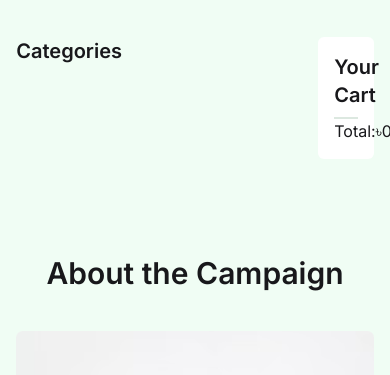
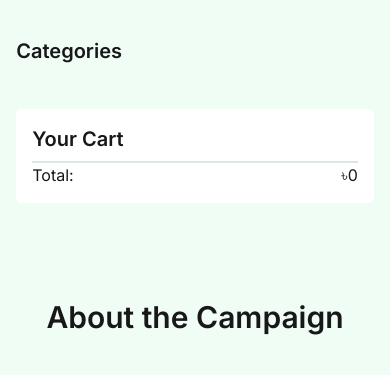
Before and after one commit to Maruful95/Green-Earth-Website, a plain HTML site: page index.html in a window 390 px wide. Shown: the part 455-830 px from the top of the page. Drawn offline with nearby package versions, Linux system fonts and the light colour scheme; no server answers.

Commit message:
made trees section responsive

```diff
--- a/index.html
+++ b/index.html
@@ -112,7 +112,7 @@
       <h2 class="text-3xl font-semibold text-center mb-10">
         Choose Your Trees
       </h2>
-      <div class="grid grid-cols-5 gap-5">
+      <div class="grid grid-cols-1 sm:grid-cols-5 sm:gap-5 gap-y-3">
         <!-- categories -->
         <div class="">
           <h2 class="text-xl font-semibold mb-5">Categories</h2>
@@ -125,7 +125,7 @@
         <!-- plants -->
         <div
           id="plants-container"
-          class="grid grid-cols-3 gap-5 col-span-3"
+          class="grid grid-cols-1 sm:grid-cols-3 gap-3 sm:gap-5 col-span-3"
         ></div>
         <!-- cart -->
         <div id="cart" class="p-4 bg-white rounded-md">
```
